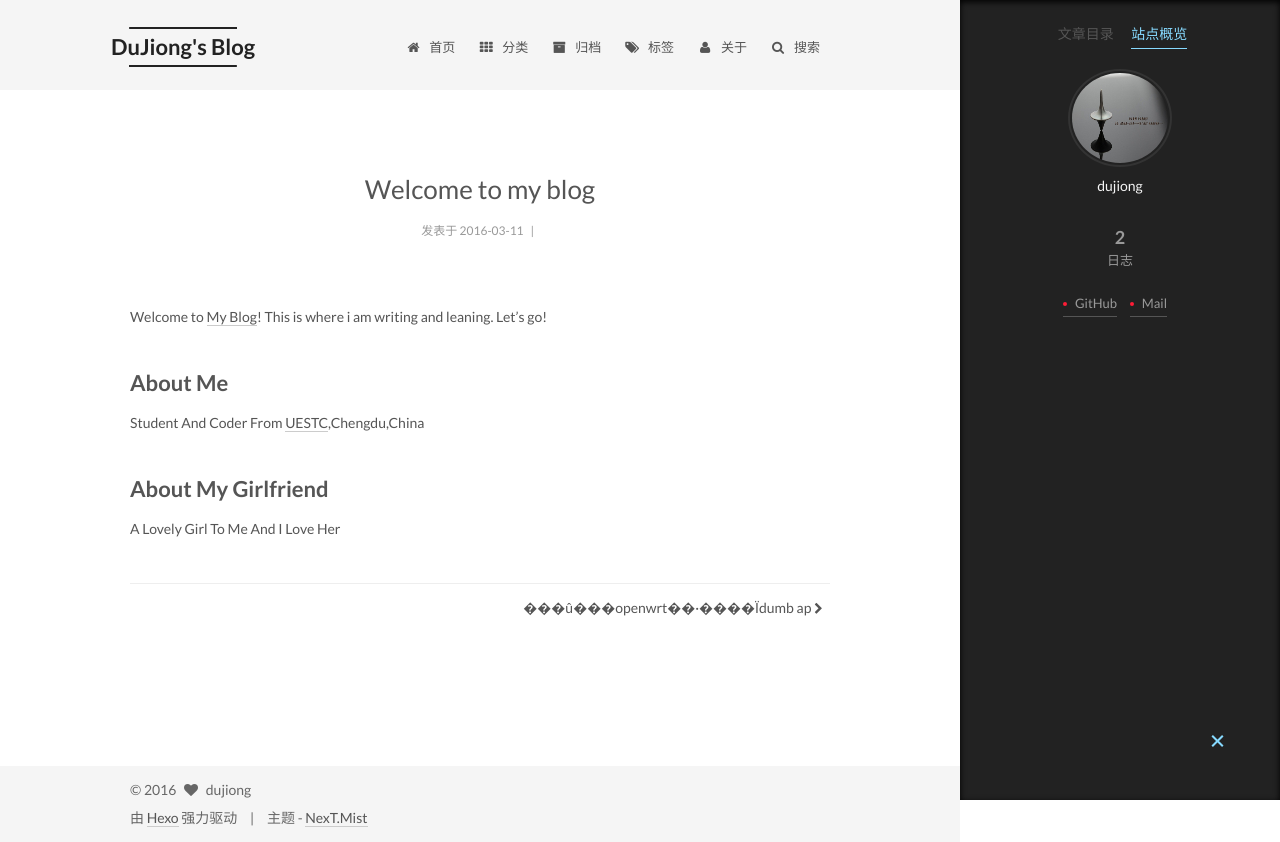
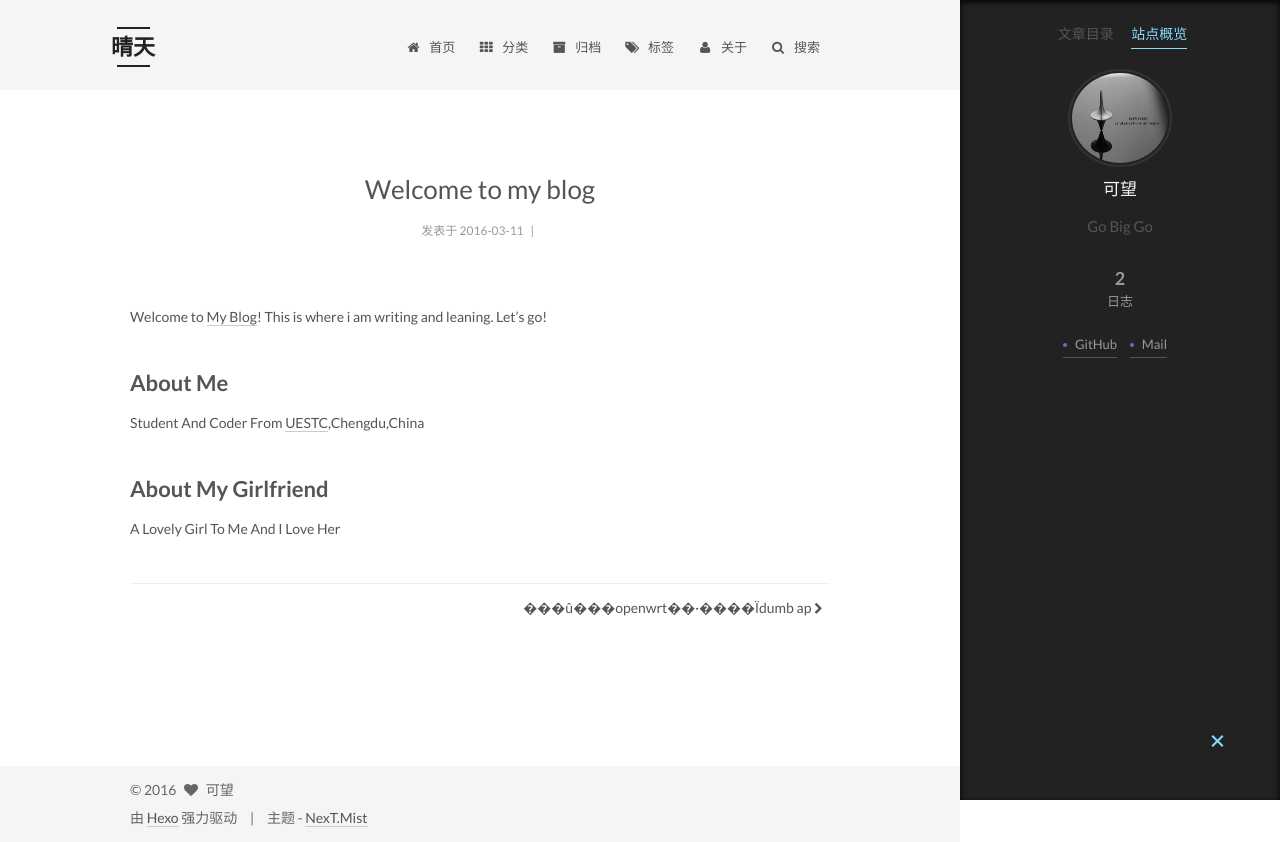
Before and after one commit to wangfengjs/jiongdu.github.io, a plain HTML site: page 2016/03/11/hello-world/index.html in a window 1280 px wide. Both pictures are taken after a click on the item "站点概览". Drawn offline with Linux system fonts and the light colour scheme; a script that the page names is missing; some icons are missing.

Commit message:
Site updated: 2016-03-18 11:42:12

```diff
--- a/2016/03/11/hello-world/index.html
+++ b/2016/03/11/hello-world/index.html
@@ -63,7 +63,7 @@ About My GirlfriendA Lovely Girl To Me And I Love Her">
 <meta property="og:type" content="article">
 <meta property="og:title" content="Welcome to my blog">
 <meta property="og:url" content="http://blog.dujiong.net/2016/03/11/hello-world/index.html">
-<meta property="og:site_name" content="DuJiong's Blog">
+<meta property="og:site_name" content="晴天">
 <meta property="og:description" content="Welcome to My Blog! This is where i am writing and leaning. Let’s go!
 About MeStudent And Coder From UESTC,Chengdu,China
 About My GirlfriendA Lovely Girl To Me And I Love Her">
@@ -90,7 +90,7 @@ About My GirlfriendA Lovely Girl To Me And I Love Her">
   };
 </script>
 
-  <title> Welcome to my blog | DuJiong's Blog </title>
+  <title> Welcome to my blog | 晴天 </title>
 </head>
 
 <body itemscope itemtype="http://schema.org/WebPage" lang="zh-Hans">
@@ -121,7 +121,7 @@ About My GirlfriendA Lovely Girl To Me And I Love Her">
   <div class="custom-logo-site-title">
     <a href="/"  class="brand" rel="start">
       <span class="logo-line-before"><i></i></span>
-      <span class="site-title">DuJiong's Blog</span>
+      <span class="site-title">晴天</span>
       <span class="logo-line-after"><i></i></span>
     </a>
   </div>
@@ -397,9 +397,9 @@ About My GirlfriendA Lovely Girl To Me And I Love Her">
         <div class="site-author motion-element" itemprop="author" itemscope itemtype="http://schema.org/Person">
           <img class="site-author-image" itemprop="image"
                src="/images/avatar.png"
-               alt="dujiong" />
-          <p class="site-author-name" itemprop="name">dujiong</p>
-          <p class="site-description motion-element" itemprop="description"></p>
+               alt="可望" />
+          <p class="site-author-name" itemprop="name">可望</p>
+          <p class="site-description motion-element" itemprop="description">Go Big Go</p>
         </div>
         <nav class="site-state motion-element">
           <div class="site-state-item site-state-posts">
@@ -485,7 +485,7 @@ About My GirlfriendA Lovely Girl To Me And I Love Her">
   <span class="with-love">
     <i class="fa fa-heart"></i>
   </span>
-  <span class="author" itemprop="copyrightHolder">dujiong</span>
+  <span class="author" itemprop="copyrightHolder">可望</span>
 </div>
 
 <div class="powered-by">
--- a/css/main.css
+++ b/css/main.css
@@ -501,9 +501,9 @@ pre,
 .highlight {
   background: #f7f7f7;
   margin: 20px 0;
-  padding: 15px;
+  padding: 16px;
   overflow: auto;
-  font-size: 14px;
+  font-size: 15px;
   color: #4d4d4c;
   line-height: 1.6;
 }
@@ -1389,7 +1389,7 @@ pre .javascript .function {
 }
 .sidebar-inner {
   position: relative;
-  padding: 20px 10px;
+  padding: 20px 15px;
   color: #999;
   text-align: center;
 }
@@ -1439,11 +1439,12 @@ pre .javascript .function {
 }
 .site-author-name {
   margin: 5px 0 0;
+  font-size: 17px;
   color: #f5f5f5;
 }
 .site-description {
   margin-top: 5px;
-  font-size: 14px;
+  font-size: 15px;
   color: #555;
 }
 .site-state {
@@ -1513,7 +1514,7 @@ pre .javascript .function {
   width: 4px;
   height: 4px;
   border-radius: 50%;
-  background: #ff1c36;
+  background: #5874cd;
 }
 .links-of-blogroll {
   font-size: 13px;
```
Also changed, not shown: 2016/03/15/next/index.html (+7 -7 lines), archives/2016/03/index.html (+12 -12 lines), archives/2016/index.html (+12 -12 lines), archives/index.html (+12 -12 lines), index.html (+12 -12 lines).
